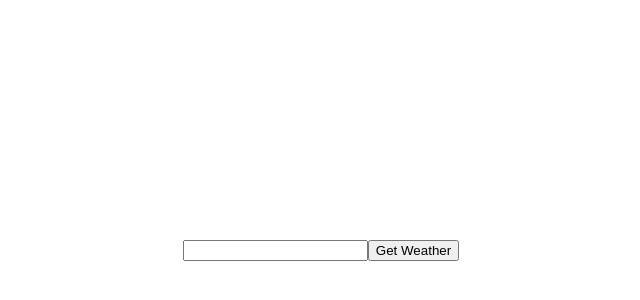
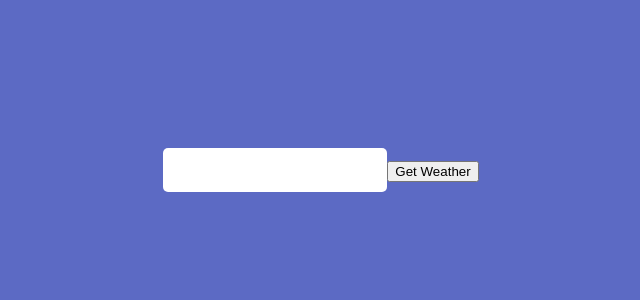
Before and after one commit to ruslanzharkov/react-basic-weather-app, a React (Create React App) app: page / in a window 1280 px wide. Shown: the part 60-360 px from the top of the page, without its empty margins (319-959 px from the left). Built offline with nearby package versions, Linux system fonts and the light colour scheme.

Commit message:
Changed style for input

```diff
--- a/src/components/Weather/WeatherPage.css
+++ b/src/components/Weather/WeatherPage.css
@@ -1,3 +1,16 @@
 .weather-container {
-    margin-top: 300px;
+    margin-top: 200px;
 }
+
+.weather-input {
+    width: 200px;
+    height: 20px;
+    background: #ffffff;
+    color: #000000;
+    padding: 0.75rem;
+    border-radius: 5px;
+    border: none;
+    margin: 0.5rem 0;
+    font-size: 1.2rem;
+    font-family: inherit;
+}
--- a/src/index.css
+++ b/src/index.css
@@ -2,4 +2,6 @@ body {
   margin: 0;
   padding: 0;
   font-family: sans-serif;
+  background: #5c6ac4;
+
 }
```
